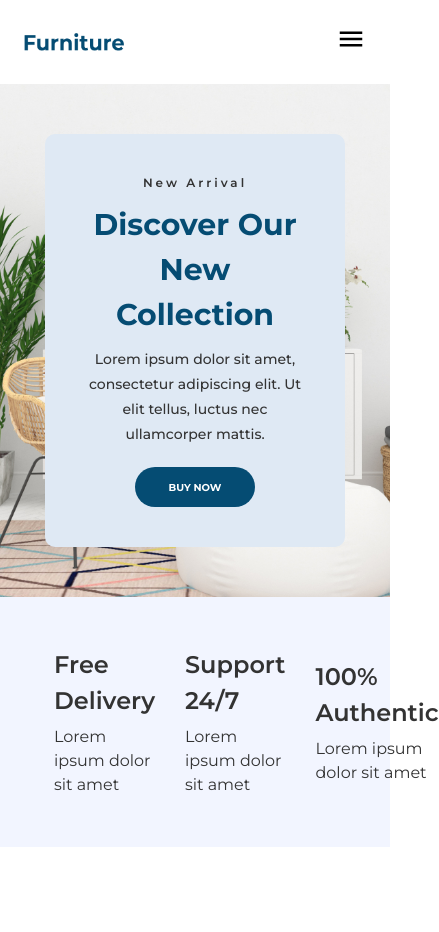
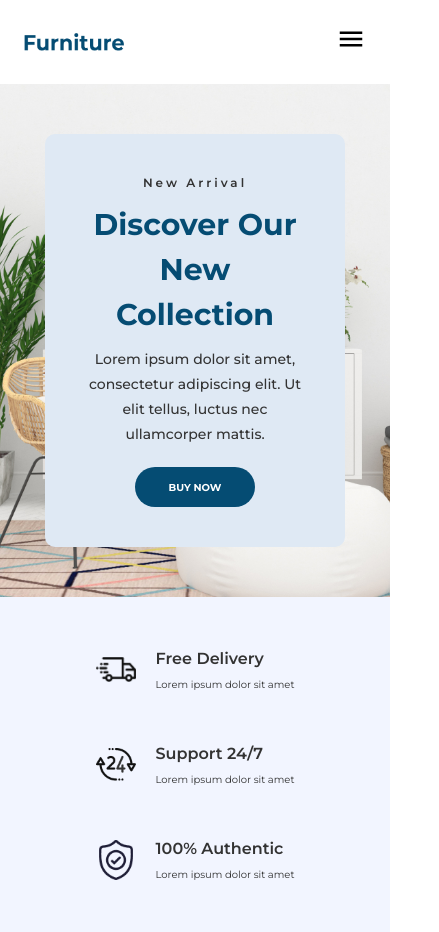
Before and after one commit to AlfazUlIslam/furniture, a React (Vite) app: page / in a window 390 px wide. Shown: the whole page, 439 px wide, since content can reach past the window. Before the commit the page ends 847 px from the top, so only its background shows below. Built offline with nearby package versions, Linux system fonts and the light colour scheme; the HTML template or start-up script is replaced by a standard one.

Commit message:
Features mobile styles added

```diff
--- a/src/components/Feature/Feature.jsx
+++ b/src/components/Feature/Feature.jsx
@@ -3,11 +3,14 @@ const Feature = (props) => {
 
     return (
         // feature
+        // gap-[30px]
         <div className="flex justify-center items-center
-        gap-[30px]">
+        gap-[20px]">
             {/* feature image */}
             <div>
+                {/* w-auto */}
                 <img
+                    className="w-[40px]"
                     src={image}
                     alt={altText}
                 />
@@ -16,13 +19,15 @@ const Feature = (props) => {
             <div className="flex flex-col justify-center
             items-start gap-[6px]">
                 {/* feature title */}
+                {/* text-[24px] */}
                 <h5 className="font-montserrat font-semibold
-                text-[24px] text-lightBlack">
+                text-[16px] text-lightBlack">
                     {title}
                 </h5>
                 {/* feature description */}
+                {/* text-[16px] */}
                 <p className="font-montserrat font-normal
-                text-[16px] text-lightBlack">
+                text-[10px] text-lightBlack">
                     {desc}
                 </p>
             </div>
--- a/src/sections/Features/Features.jsx
+++ b/src/sections/Features/Features.jsx
@@ -9,8 +9,9 @@ const Features = () => {
         id="features"
         className="bg-lightGray"
     >
-        <Container styles={`px-6 py-[50px] flex justify-between
-        items-center`}>
+        {/* flex-row justify-between gap-0 */}
+        <Container styles={`px-6 py-[50px] flex flex-col
+        items-center gap-[50px]`}>
             <Feature
                 image={truck}
                 altText={"Truck"}
```
